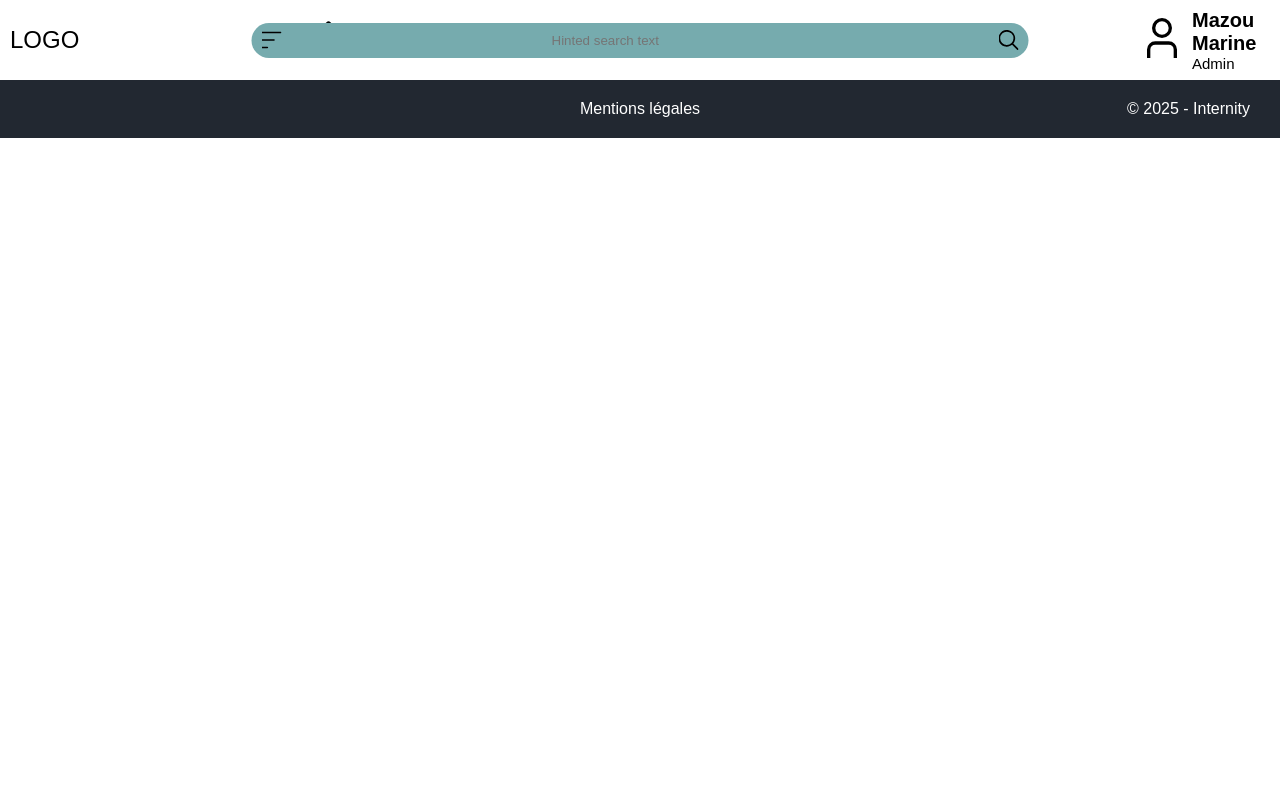
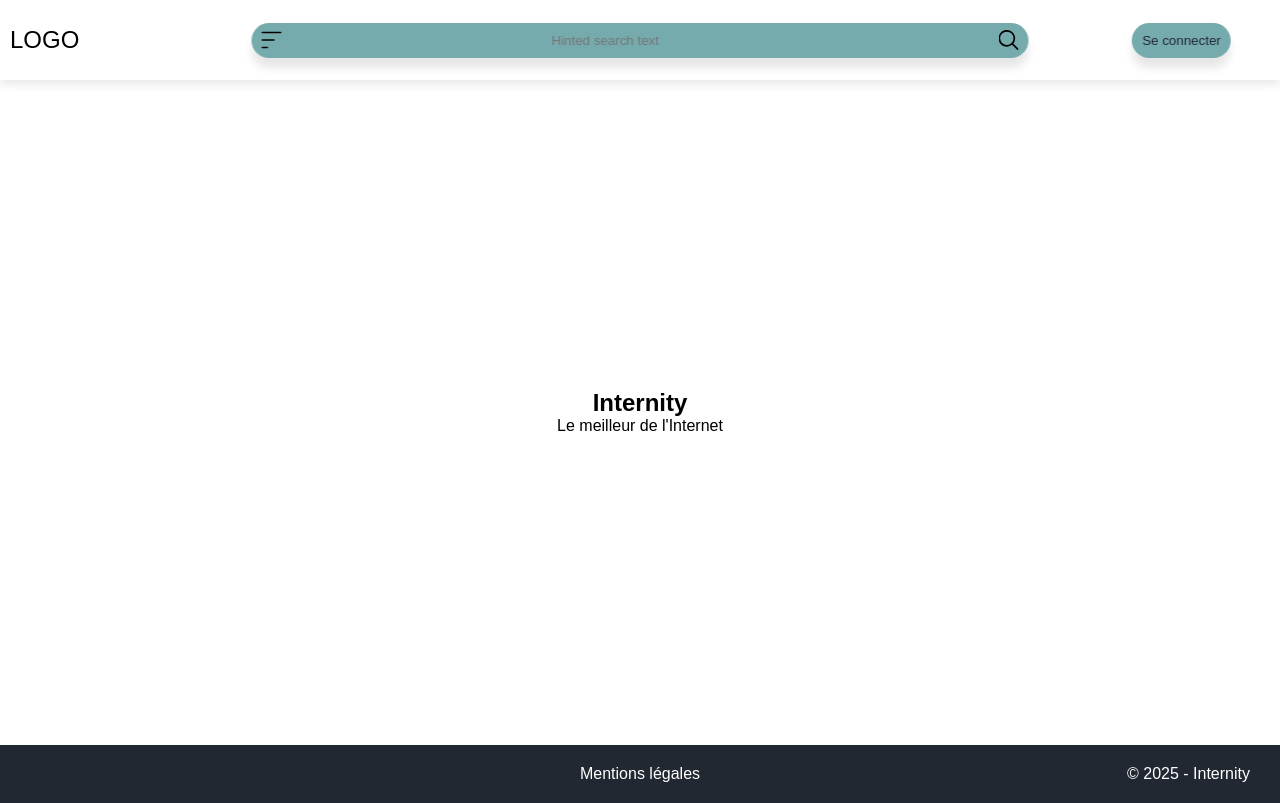
Before and after one commit to mxriine/Internity, a PHP site: page / in a window 1280 px wide. Before the commit the page ends 138 px from the top, so only its background shows below. Run offline with PHP 8.4, Linux system fonts and the light colour scheme.

Commit message:
Add navigation bar and enhance user session handling; update styles and home page layout

```diff
--- a/assets/login.css
+++ b/assets/login.css
@@ -8,6 +8,12 @@ main {
 
 .home {
     width: 100vw;
+}
+
+.logo {
+    display: flex;
+    justify-content: center;
+    margin-bottom: 20px;
 }
 
 /* Login Container */
--- a/assets/styles.css
+++ b/assets/styles.css
@@ -94,6 +94,31 @@ footer p {
     background: var(--CpBlue);
     color: var(--CpBlack);
     outline: none;
+    backdrop-filter: blur(10px);
+    -webkit-backdrop-filter: blur(10px);
+    box-shadow: 0px 10px 10px var(--CoBlack);
+}
+
+.connect {
+    position: absolute;
+    right: 0%;
+    transform: translateX(-50%);
+    display: flex;
+    align-items: center;
+    height: 5vh;
+}
+
+.connect button {
+    padding: 10px 10px;
+    /* Plus d'espace pour l'icône */
+    border: none;
+    border-radius: 20px;
+    background: var(--CpBlue);
+    color: var(--CpBlack);
+    outline: none;
+    backdrop-filter: blur(10px);
+    -webkit-backdrop-filter: blur(10px);
+    box-shadow: 0px 10px 10px var(--CoBlack);
 }
 
 .user {
@@ -140,17 +165,31 @@ footer p {
     height: 50%;
     position: absolute;
     right: 10px;
+    z-index: 100;
 }
 
 .search-bar img:nth-of-type(1) {
     height: 50%;
     position: absolute;
     left: 10px;
+    z-index: 100;
 }
 
 .user img {
     height: 40px;
     width: auto;
+}
+
+.hero {
+    display: flex;
+    justify-content: center;
+    align-items: center;
+    height: 83.1vh;
+    color: var(--CBlack);
+}
+
+.hero-text {
+    text-align: center;
 }
 
 /* CSS de bases */
--- a/index.php
+++ b/index.php
@@ -4,6 +4,10 @@ require_once __DIR__ . '/vendor/autoload.php';
 
 // Démarrage de la session
 session_start();
+
+$role = isset($_SESSION['role']) ? $_SESSION['role'] : 'inconnu';
+$prenom = isset($_SESSION['prenom']) ? $_SESSION['prenom'] : '';
+
 
 // Initialisation du moteur de templates Twig pour gérer les vues.
 $loader = new \Twig\Loader\FilesystemLoader('vues'); // Définit le dossier des templates
@@ -22,15 +26,7 @@ if (isset($_GET['uri'])) {
 switch ($uri) {
     case '/':
         // Afficher la page d'accueil
-        echo $twig->render('Home.twig.html', [
-            'user_name' => 'Mazou Marine',  // Exemple de nom d'utilisateur
-            'user_role' => 'Admin'      // Exemple de rôle de l'utilisateur
-        ]);
-        break;
-
-    case '/login':
-        // Afficher la page de connexion
-        echo $twig->render('Login.twig.html');
+        echo $twig->render('Home.twig.html');
         break;
 
     // Ajouter d'autres cas ici si nécessaire, par exemple pour les autres pages
--- a/vues/Home.twig.html
+++ b/vues/Home.twig.html
@@ -3,6 +3,9 @@
 
 <head>
     <title>Internity - Home</title>
+    <meta charset="UTF-8">
+    <meta name="description" content="Internity - Le meilleur de l'Internet">
+    <meta name="author" content="Internity">
     <link rel="stylesheet" href="/assets/styles.css">
 </head>
 
@@ -11,30 +14,26 @@
         <nav class="navbar">
             <div class="logo">LOGO</div>
 
-            <div class="home">
-                <a href="/index.php"><img src="/assets/icons/home.svg" alt="Home Icon"></a>
-            </div>
-
             <div class="search-bar">
-                <img src="assets/icons/menu-burger.svg" alt="">
-                <img src="assets/icons/search.svg" alt="">
+                <img src="/assets/icons/menu-burger.svg" alt="">
+                <img src="/assets/icons/search.svg" alt="">
                 <input type="text" placeholder="Hinted search text">
             </div>
 
-            <div class="user">
-                <a href="/vues/Login.php">
-                    <img src="/assets/icons/user.svg" alt="Icône utilisateur">
-                </a>
-
-                <div>
-                    <h1>{{ user_name }}</h1>
-                    <p>{{ user_role }}</p>
-                </div>
+            <div class="connect">
+                <a href="/vues/Login.php"><button>Se connecter</button></a>
             </div>
         </nav>
     </header>
 
     <main>
+
+        <section class="hero">
+            <div class="hero-text">
+                <h1>Internity</h1>
+                <p>Le meilleur de l'Internet</p>
+            </div>
+        </section>
 
     </main>
 
--- a/vues/Login.php
+++ b/vues/Login.php
@@ -16,10 +16,10 @@ require_once ('../src/Controllers/LoginController.php');
 
 <body>
     <header class="navbar">
-        <div class="logo">LOGO</div>
         <div class="home">
             <a href="/index.php"><img src="/assets/icons/home.svg" alt="Home Icon"></a>
         </div>
+        <div class="logo">LOGO</div>
     </header>
     <main>
         <div class="login-container">
```
Also changed, not shown: src/Controllers/LoginController.php (+33 -19 lines), vues/MentionsLegales.php (+6 -24 lines), vues/Navbar.php (added, +43 -0 lines), .htaccess (added).
